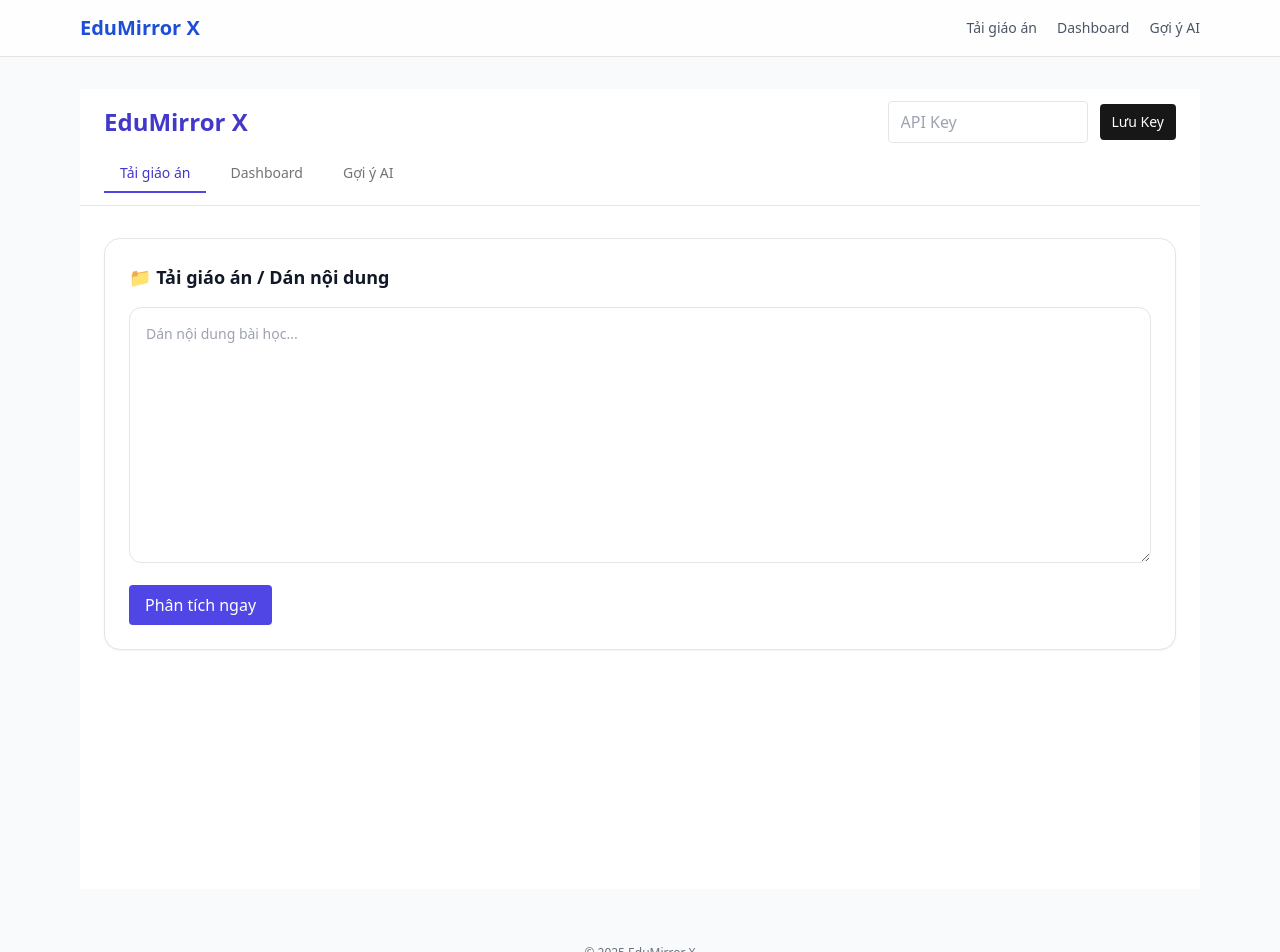
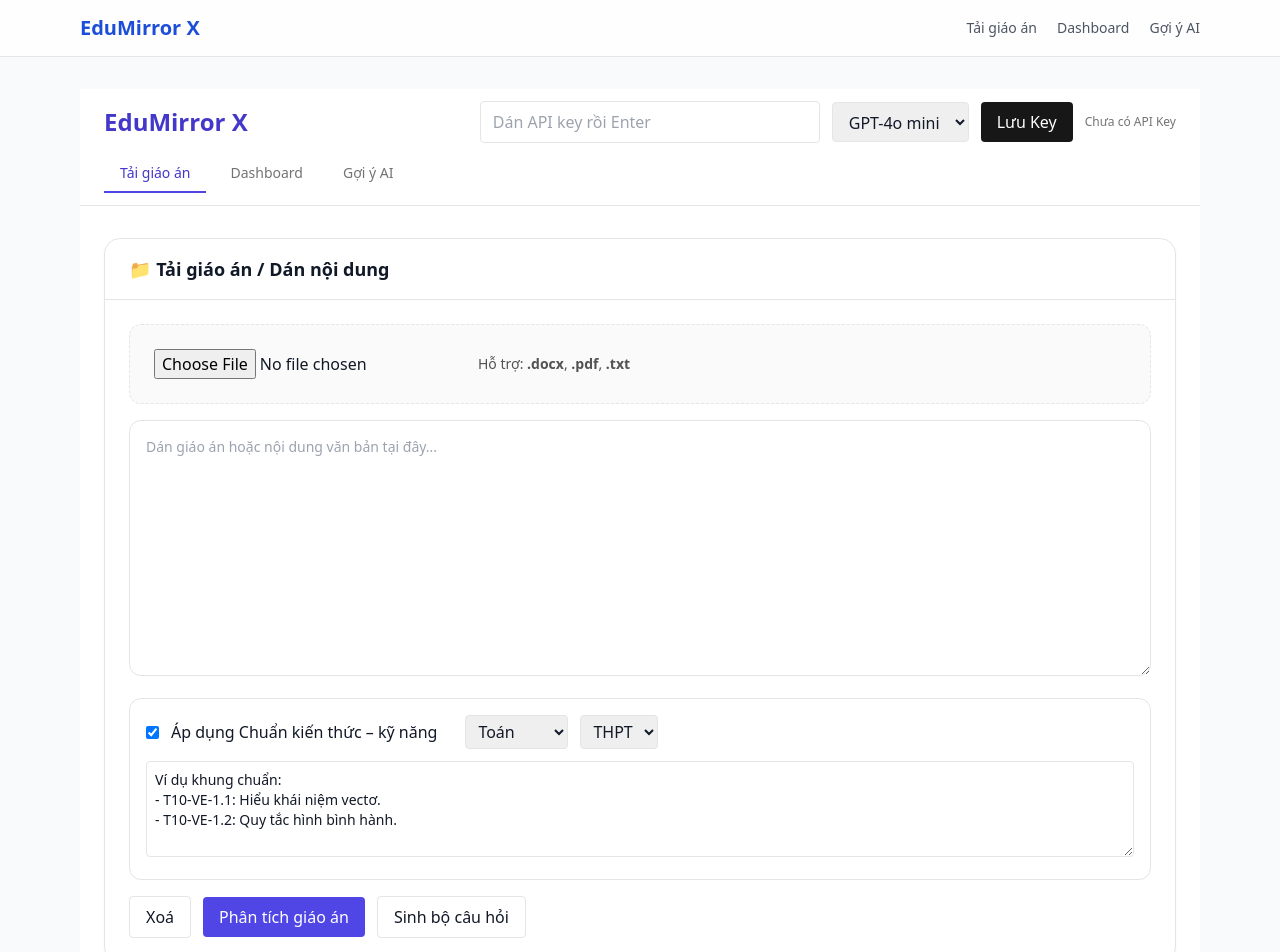
Before and after one commit to minhchausonla02-a11y/edumirror-x, a Next.js app: page / in a window 1280 px wide. Shown: the top 952 px of the page. Built offline with nearby package versions, Linux system fonts and the light colour scheme.

Commit message:
restore upload button ui

```diff
--- a/components/EduMirrorApp.tsx
+++ b/components/EduMirrorApp.tsx
@@ -2,7 +2,7 @@
 
 import type React from "react";
 import { useEffect, useMemo, useState, Suspense } from "react";
-import { useSearchParams, useRouter } from "next/navigation"; // Thêm useRouter
+import { useSearchParams, useRouter } from "next/navigation";
 import ResultsView, { AnalyzeResult } from "@/components/ResultsView";
 import SurveyView, { SurveyV2 as SurveyV2UI } from "@/components/SurveyView";
 import DashboardView from "@/components/DashboardView";
@@ -11,30 +11,33 @@
 
 type TopTab = "upload" | "dashboard" | "ai";
 
-// Tách logic chính ra thành component con để dùng được Suspense
 function EduMirrorContent() {
   const searchParams = useSearchParams();
   const router = useRouter();
 
-  // Tự động lấy tab từ URL, nếu không có thì mặc định là 'upload'
+  // Tự động lấy tab từ URL
   const activeTab = (searchParams.get("tab") as TopTab) || "upload";
 
-  // Hàm chuyển tab: Đẩy URL mới vào trình duyệt
+  // Hàm chuyển tab
   function switchTab(tab: TopTab) {
     router.push(`/?tab=${tab}`);
   }
 
-  // ===== STATE CHÍNH (Giữ nguyên như cũ) =====
+  // ===== STATE CHÍNH =====
   const [mounted, setMounted] = useState(false);
   const [apiKey, setApiKey] = useState("");
   const [model, setModel] = useState("gpt-4o-mini");
   const [lessonText, setLessonText] = useState("");
   const [loading, setLoading] = useState(false);
   const [chip, setChip] = useState<string>("");
+
+  // Kết quả phân tích & khảo sát
   const [analysis, setAnalysis] = useState<AnalyzeResult | null>(null);
   const [survey, setSurvey] = useState<SurveyV2UI | null>(null);
   const [surveyId, setSurveyId] = useState<string | null>(null);
   const [qrUrl, setQrUrl] = useState<string>("");
+
+  // ===== KT–KN =====
   const [ktknEnabled, setKtknEnabled] = useState(true);
   const [ktknText, setKtknText] = useState(
     `Ví dụ khung chuẩn:\n- T10-VE-1.1: Hiểu khái niệm vectơ.\n- T10-VE-1.2: Quy tắc hình bình hành.`
@@ -54,10 +57,7 @@
     return apiKey.slice(0, 3) + "••••••••" + apiKey.slice(-3);
   }, [apiKey]);
 
-  // ... (Các hàm xử lý Logic giữ nguyên: handleSaveKey, handleFileChange, handleAnalyze...)
-  // Để tiết kiệm chỗ, bạn hãy Giữ Nguyên các hàm logic cũ từ dòng handleSaveKey đến hết handleOpenQRInNewTab
-  // Chỉ thay đổi phần return giao diện bên dưới:
-
+  // ===== HANDLERS =====
   async function handleSaveKey() {
     const inp = document.getElementById("apiKeyInput") as HTMLInputElement;
     const v = inp.value.trim();
@@ -73,40 +73,191 @@
       setLoading(true);
       const form = new FormData();
       form.append("file", f);
-      const res = await fetch("/api/extractText", { method: "POST", body: form });
+      const res = await fetch("/api/extractText", {
+        method: "POST",
+        body: form,
+      });
       const data = await res.json();
-      if (!res.ok) throw new Error(data?.error || "Lỗi đọc file");
-      setLessonText(data?.text || "");
-      setChip(`Đã nạp: ${f.name}`);
-    } catch (err: any) { alert("Lỗi: " + err.message); } finally { setLoading(false); }
+      if (!res.ok) throw new Error(data?.error || "Không trích xuất được tệp");
+      const text: string = data?.text || "";
+      setLessonText(text);
+      setChip(`Đã nạp: ${f.name} (${text.length.toLocaleString()} ký tự)`);
+      setAnalysis(null);
+      setSurvey(null);
+      setSurveyId(null);
+      setQrUrl("");
+    } catch (err: any) {
+      alert("Lỗi: " + err.message);
+    } finally {
+      setLoading(false);
+    }
   }
 
-  // ... (Bạn hãy giữ nguyên các hàm logic handleAnalyze, handleGenerateSurvey, handleGenerateQR cũ ở đây) ...
-  // Tôi viết tắt để bạn dễ copy, logic AI không thay đổi.
-  async function handleAnalyze() { /* Logic cũ */ }
-  async function handleGenerateSurvey() { /* Logic cũ */ }
-  function handleGenerateQR() { /* Logic cũ */ }
-  function handleOpenQRInNewTab() { if(qrUrl) window.open(qrUrl, "_blank"); }
+  async function handleAnalyze() {
+    if (!lessonText || lessonText.trim().length < 50) {
+      alert("Vui lòng dán nội dung giáo án (≥ 50 ký tự) hoặc tải tệp.");
+      return;
+    }
+    try {
+      setLoading(true);
+      const headers: Record<string, string> = {
+        "Content-Type": "application/json",
+      };
+      const saved = localStorage.getItem("edumirror_key") || "";
+      if (saved) headers["x-proxy-key"] = saved;
 
+      const res = await fetch("/api/analyze", {
+        method: "POST",
+        headers,
+        body: JSON.stringify({
+          content: lessonText,
+          model,
+          ktknEnabled,
+          ktknText,
+          subject,
+          grade,
+        }),
+      });
+      const data = await res.json();
+      if (!res.ok) throw new Error(data?.error || "Analyze failed");
+      setAnalysis(data.result);
+      setChip("Đã phân tích: Bài học");
+      setSurvey(null);
+      setSurveyId(null);
+      setQrUrl("");
+    } catch (err: any) {
+      alert("Lỗi: " + err.message);
+    } finally {
+      setLoading(false);
+    }
+  }
+
+  async function handleGenerateSurvey() {
+    if (!lessonText || lessonText.trim().length < 50) {
+      alert("Vui lòng dán nội dung giáo án (≥ 50 ký tự) hoặc tải tệp.");
+      return;
+    }
+    try {
+      setLoading(true);
+      const headers: Record<string, string> = {
+        "Content-Type": "application/json",
+      };
+      const saved = localStorage.getItem("edumirror_key") || "";
+      if (saved) headers["x-proxy-key"] = saved;
+
+      // 1) Gọi API sinh bộ câu hỏi
+      const res = await fetch("/api/generate-survey", {
+        method: "POST",
+        headers,
+        body: JSON.stringify({
+          model,
+          content: lessonText,
+          analysis: analysis
+            ? {
+                objectives: analysis.objectives,
+                key_concepts: analysis.key_concepts,
+                common_misconceptions: analysis.common_misconceptions,
+              }
+            : undefined,
+        }),
+      });
+      const data = await res.json();
+      if (!res.ok) throw new Error(data?.error || "Generate survey failed");
+
+      const surveyData: SurveyV2UI = data.survey_v2;
+      setSurvey(surveyData);
+      setQrUrl("");
+      setSurveyId(null);
+
+      // 2) LƯU survey xuống Supabase
+      try {
+        const saveRes = await fetch("/api/save-survey", {
+          method: "POST",
+          headers: { "Content-Type": "application/json" },
+          body: JSON.stringify({ payload: surveyData }),
+        });
+        const saveData = await saveRes.json();
+
+        if (!saveRes.ok || saveData?.ok === false) {
+          throw new Error(saveData?.error || "Không lưu được phiếu khảo sát.");
+        }
+
+        const shortId = saveData.shortId || saveData.data?.shortId || null;
+        if (shortId) setSurveyId(shortId);
+      } catch (e: any) {
+        console.error("Lỗi lưu survey:", e);
+      }
+    } catch (err: any) {
+      alert("Lỗi: " + err.message);
+    } finally {
+      setLoading(false);
+    }
+  }
+
+  // ===== QR HANDLERS =====
+  function makeFallbackId(length: number = 8) {
+    return Math.random().toString(36).slice(2, 2 + length);
+  }
+
+  const handleGenerateQR = () => {
+    if (!survey) {
+      alert("Chưa có phiếu khảo sát. Hãy bấm 'Sinh bộ câu hỏi' trước.");
+      return;
+    }
+    const fallbackId = surveyId || (survey as any)?.shortId || null;
+    const effectiveId = fallbackId || makeFallbackId(8);
+
+    const surveyUrl = `${PRODUCTION_ORIGIN}/survey?id=${encodeURIComponent(effectiveId)}`;
+    const qr = `https://api.qrserver.com/v1/create-qr-code/?size=260x260&data=${encodeURIComponent(surveyUrl)}`;
+
+    setQrUrl(qr);
+    alert("Đã tạo mã QR. Hãy kéo xuống dưới để xem.");
+  };
+
+  const handleOpenQRInNewTab = () => {
+    if (!qrUrl) return;
+    window.open(qrUrl, "_blank");
+  };
 
   // ===== UI =====
   return (
     <div className="min-h-screen bg-white">
-      {/* Header Controller */}
+      {/* Header */}
       <header className="w-full border-b bg-white/70 backdrop-blur sticky top-0 z-20">
         <div className="mx-auto max-w-6xl px-6 py-3">
           <div className="flex items-center justify-between">
             <div className="text-2xl font-bold text-indigo-700">EduMirror X</div>
-            {/* API Key Control */}
             <div className="flex items-center gap-3">
-                 <input id="apiKeyInput" type="password" defaultValue={apiKey} placeholder="API Key" className="border rounded px-3 py-2 w-[200px]" />
-                 <button onClick={handleSaveKey} className="rounded bg-neutral-900 text-white px-3 py-2 text-sm">Lưu Key</button>
+              <input
+                id="apiKeyInput"
+                type="password"
+                defaultValue={apiKey}
+                placeholder="Dán API key rồi Enter"
+                className="border rounded px-3 py-2 w-[340px]"
+              />
+              <select
+                className="border rounded px-3 py-2 h-[40px]"
+                value={model}
+                onChange={(e) => setModel(e.target.value)}
+              >
+                <option value="gpt-4o-mini">GPT-4o mini</option>
+                <option value="gpt-4o">GPT-4o</option>
+              </select>
+              <button
+                onClick={handleSaveKey}
+                className="rounded bg-neutral-900 text-white px-4 py-2"
+              >
+                Lưu Key
+              </button>
+              <span className="text-xs text-neutral-500">
+                {apiKey ? "Hợp lệ • " + keyMasked : "Chưa có API Key"}
+              </span>
             </div>
           </div>
 
-          {/* Tabs Control - ĐỒNG BỘ VỚI URL ?tab= */}
+          {/* Tabs Control */}
           <div className="mt-3 flex gap-2">
-            {[
+             {[
                 {id: 'upload', label: 'Tải giáo án'},
                 {id: 'dashboard', label: 'Dashboard'},
                 {id: 'ai', label: 'Gợi ý AI'}
@@ -127,27 +278,170 @@
         </div>
       </header>
 
-      {/* Main Content */}
+      {/* Main */}
       {mounted ? (
         <main className="mx-auto max-w-6xl px-6 py-8 space-y-6">
-          {/* TAB 1: UPLOAD */}
+          {/* TAB 1: Tải giáo án / sinh phiếu */}
           {activeTab === "upload" && (
-            <div className="rounded-2xl border bg-white shadow-sm p-6">
-                <div className="mb-4 text-lg font-semibold">📁 Tải giáo án / Dán nội dung</div>
-                <textarea
-                    className="w-full h-64 border rounded-xl p-4 text-sm mb-4"
-                    placeholder="Dán nội dung bài học..."
+            <>
+              {/* Khối tải/dán giáo án - ĐÃ KHÔI PHỤC ĐẦY ĐỦ */}
+              <div className="rounded-2xl border bg-white shadow-sm">
+                <div className="border-b px-6 py-4 text-lg font-semibold flex items-center gap-2">
+                  <span>📁 Tải giáo án / Dán nội dung</span>
+                </div>
+
+                <div className="p-6 space-y-4">
+                  {/* Khu vực chọn file */}
+                  <div className="rounded-xl border border-dashed p-6 bg-neutral-50">
+                    <div className="flex items-center gap-3">
+                      <input type="file" onChange={handleFileChange} />
+                      <div className="text-sm text-neutral-600">
+                        Hỗ trợ: <b>.docx</b>, <b>.pdf</b>, <b>.txt</b>
+                      </div>
+                    </div>
+                    {chip && (
+                      <div className="mt-3 inline-flex items-center gap-2 rounded-full bg-indigo-50 text-indigo-700 px-3 py-1 text-xs">
+                        {chip}
+                      </div>
+                    )}
+                  </div>
+
+                  <textarea
+                    className="w-full h-64 border rounded-xl p-4 text-sm"
+                    placeholder="Dán giáo án hoặc nội dung văn bản tại đây..."
                     value={lessonText}
                     onChange={(e) => setLessonText(e.target.value)}
-                />
-                <div className="flex gap-3">
-                    <button onClick={handleAnalyze} className="bg-indigo-600 text-white px-4 py-2 rounded hover:bg-indigo-700">Phân tích ngay</button>
-                    {/* Các nút khác của bạn */}
+                  />
+
+                  {/* Khối KT–KN */}
+                  <div className="rounded-xl border p-4 bg-white space-y-3">
+                    <div className="flex items-center gap-3">
+                      <input
+                        id="ktkn"
+                        type="checkbox"
+                        checked={ktknEnabled}
+                        onChange={(e) => setKtknEnabled(e.target.checked)}
+                      />
+                      <label htmlFor="ktkn" className="font-medium">
+                        Áp dụng Chuẩn kiến thức – kỹ năng
+                      </label>
+
+                      <select
+                        className="ml-4 border rounded px-2 py-1"
+                        value={subject}
+                        onChange={(e) => setSubject(e.target.value)}
+                      >
+                        <option>Toán</option>
+                        <option>Vật lí</option>
+                        <option>Hóa học</option>
+                        <option>Sinh học</option>
+                        <option>Ngữ văn</option>
+                      </select>
+
+                      <select
+                        className="border rounded px-2 py-1"
+                        value={grade}
+                        onChange={(e) => setGrade(e.target.value)}
+                      >
+                        <option>THPT</option>
+                        <option>THCS</option>
+                      </select>
+                    </div>
+
+                    <textarea
+                      className="w-full h-24 border rounded p-2 text-sm"
+                      placeholder="Dán khung chuẩn KT–KN (tuỳ chọn)."
+                      value={ktknText}
+                      onChange={(e) => setKtknText(e.target.value)}
+                    />
+                  </div>
+
+                  {/* Nút thao tác */}
+                  <div className="flex items-center gap-3">
+                    <button
+                      onClick={() => {
+                        setLessonText("");
+                        setAnalysis(null);
+                        setSurvey(null);
+                        setSurveyId(null);
+                        setChip("");
+                        setQrUrl("");
+                      }}
+                      className="px-4 py-2 rounded border"
+                    >
+                      Xoá
+                    </button>
+
+                    <button
+                      onClick={handleAnalyze}
+                      disabled={loading}
+                      className="px-4 py-2 rounded bg-indigo-600 text-white disabled:opacity-60"
+                    >
+                      {loading ? "Đang phân tích..." : "Phân tích giáo án"}
+                    </button>
+
+                    <button
+                      onClick={handleGenerateSurvey}
+                      disabled={loading}
+                      className="px-4 py-2 rounded border"
+                    >
+                      {loading ? "Đang sinh câu hỏi..." : "Sinh bộ câu hỏi"}
+                    </button>
+
+                    {analysis && (
+                      <span className="ml-auto inline-flex items-center gap-2 rounded-full bg-emerald-50 text-emerald-700 px-3 py-1 text-xs">
+                        Đã phân tích
+                      </span>
+                    )}
+                  </div>
                 </div>
-            </div>
+              </div>
+
+              {/* Kết quả phân tích & Survey giữ nguyên */}
+              {analysis && (
+                <section className="rounded-2xl border bg-white shadow-sm p-6">
+                  <div className="mb-3 text-lg font-semibold">
+                    🧪 Kết quả phân tích giáo án
+                  </div>
+                  <ResultsView result={analysis} lessonTitle="bai_hoc" />
+                </section>
+              )}
+
+              {survey && (
+                <section className="rounded-2xl border bg-white shadow-sm p-6">
+                  <div className="mb-3 text-lg font-semibold">
+                    Xem trước phiếu 60 giây
+                  </div>
+                  <SurveyView survey={survey} />
+                  <div className="mt-4 flex flex-wrap gap-2">
+                    <button
+                      type="button"
+                      onClick={handleGenerateQR}
+                      className="inline-flex items-center rounded-lg bg-blue-600 px-3 py-1.5 text-sm font-medium text-white hover:bg-blue-700"
+                    >
+                      Tạo mã QR cho học sinh
+                    </button>
+                     {qrUrl && (
+                      <button
+                        type="button"
+                        onClick={handleOpenQRInNewTab}
+                        className="inline-flex items-center rounded-lg border px-3 py-1.5 text-sm font-medium hover:bg-neutral-50"
+                      >
+                        Mở / lưu mã QR
+                      </button>
+                    )}
+                  </div>
+                   {qrUrl && (
+                    <div className="mt-4">
+                      <img src={qrUrl} alt="QR" className="border rounded-xl p-2 bg-white" />
+                    </div>
+                  )}
+                </section>
+              )}
+            </>
           )}
 
-          {/* TAB 2: DASHBOARD */}
+          {/* TAB 2: Dashboard */}
           {activeTab === "dashboard" && (
             <section className="rounded-2xl border bg-white shadow-sm p-6">
               <DashboardView />
@@ -156,9 +450,11 @@
 
           {/* TAB 3: AI */}
           {activeTab === "ai" && (
-            <section className="rounded-2xl border bg-white shadow-sm p-6">
+            <section className="rounded-2xl border bg-white shadow-sm p-6 space-y-3">
               <h2 className="text-lg font-semibold">🤖 Gợi ý AI</h2>
-              <p className="text-gray-600 mt-2">Nội dung gợi ý sẽ hiển thị ở đây...</p>
+              <p className="text-sm text-neutral-600">
+                Hệ thống sẽ phân tích dữ liệu từ Dashboard để đưa ra gợi ý tại đây.
+              </p>
             </section>
           )}
         </main>
@@ -167,7 +463,6 @@
   );
 }
 
-// BỌC SUSPENSE ĐỂ TRÁNH LỖI KHI BUILD
 export default function EduMirrorApp() {
   return (
     <Suspense fallback={<div className="p-10 text-center">Đang tải ứng dụng...</div>}>
```
